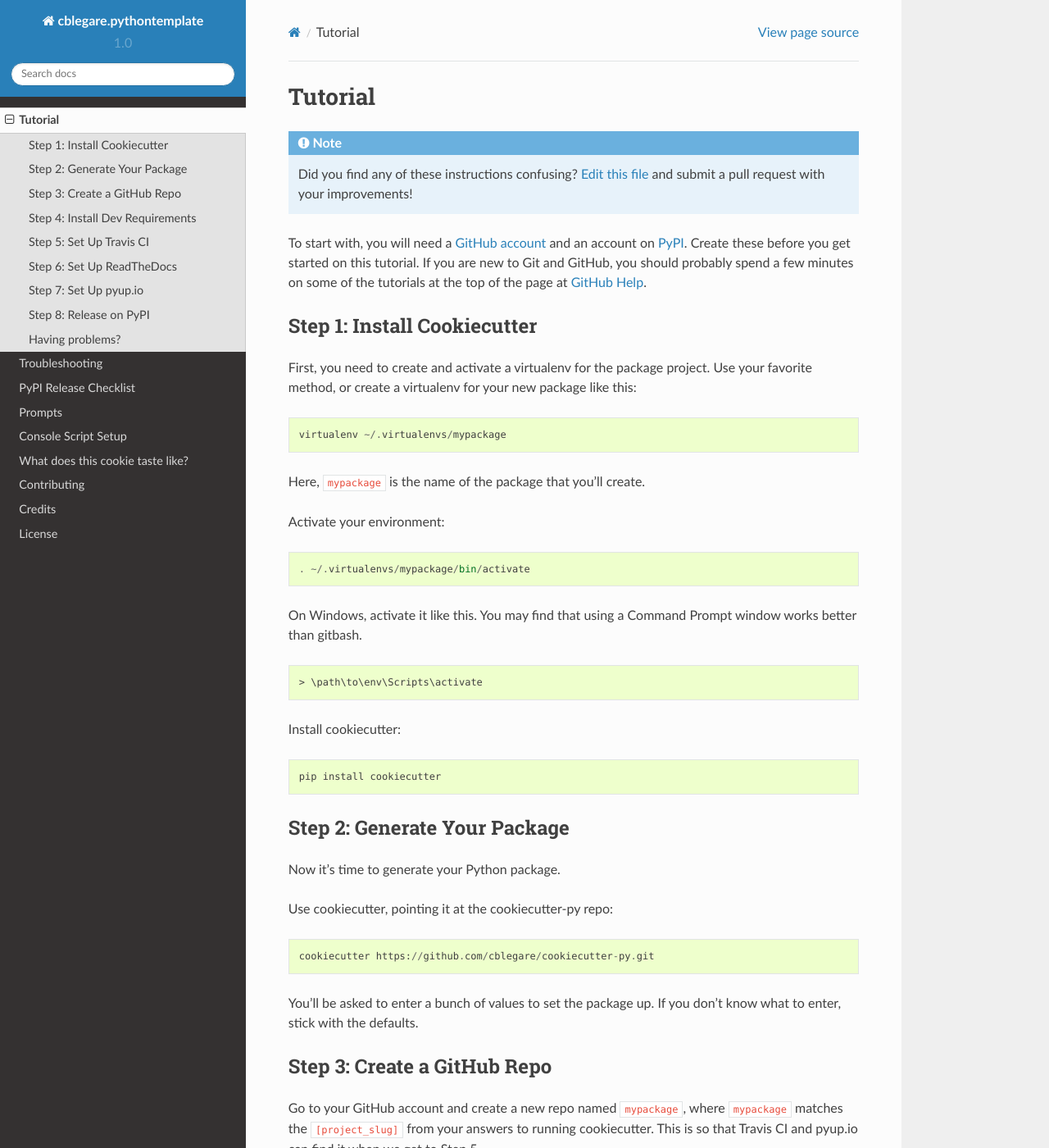
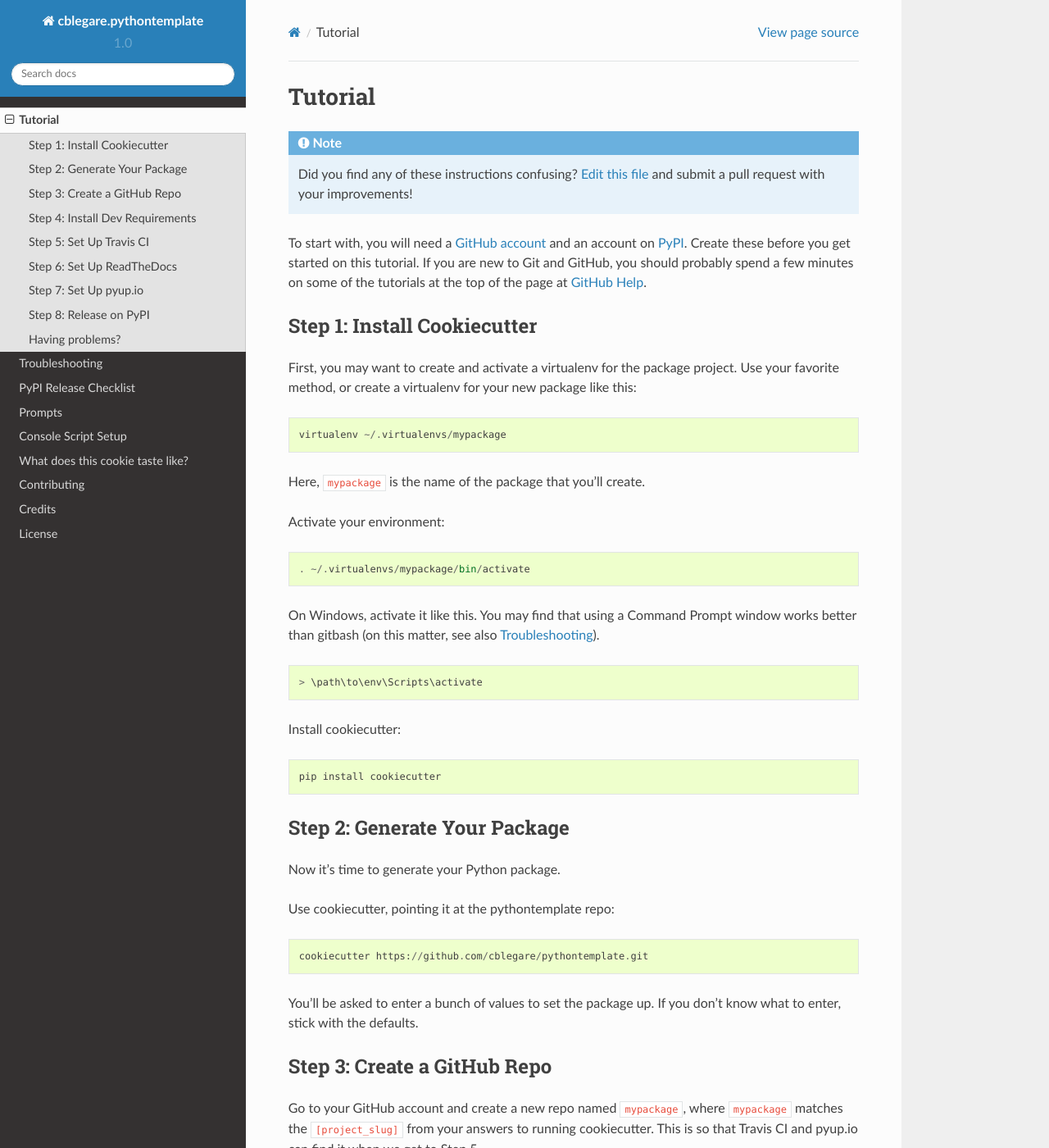
Before and after one commit to cblegare/cookiecutter-py, a Sphinx documentation site: the page built from docs/tutorial.rst, in a window 1280 px wide and 1400 px high. Shown: the whole window at 82% size. Built offline with Sphinx 7.4.7 and the Read the Docs theme 2.0.0, drawn with Linux system fonts in a browser that asks for light colours.

Commit message:
Fixed links and CI configs

```diff
--- a/README.rst
+++ b/README.rst
@@ -6,6 +6,11 @@
 .. image:: https://readthedocs.org/projects/cblegarepythontemplate/badge/?version=latest
    :target: http://cblegarepythontemplate.readthedocs.io/en/latest/?badge=latest
    :alt: Documentation Status
+.. image:: https://pyup.io/repos/github/cblegare/pythontemplate/shield.svg
+   :target: https://pyup.io/repos/github/cblegare/pythontemplate/
+   :alt: Updates
+
+----
 
 Cookiecutter_ template for a Python package.
 
--- a/docs/conf.py
+++ b/docs/conf.py
@@ -1,7 +1,7 @@
 #!/usr/bin/env python3
 # -*- coding: utf-8 -*-
 #
-# cookiecutter-py documentation build configuration file
+# pythontemplate documentation build configuration file
 #
 # This file is execfile()d with the current directory set to its
 # containing dir.
@@ -216,7 +216,7 @@ html_static_path = ['static']
 #html_search_scorer = 'scorer.js'
 
 # Output file base name for HTML help builder.
-htmlhelp_basename = 'cookiecutter-pydoc'
+htmlhelp_basename = 'pythontemplatedoc'
 
 # -- Options for LaTeX output ---------------------------------------------
 
@@ -238,7 +238,7 @@ latex_elements = {
 # (source start file, target name, title,
 #  author, documentclass [howto, manual, or own class]).
 latex_documents = [
-  (master_doc, 'cookiecutter-py.tex', 'cookiecutter-py Documentation',
+  (master_doc, 'pythontemplate.tex', 'pythontemplate Documentation',
    'Charles Bouchard-Légaré', 'manual'),
 ]
 
@@ -268,7 +268,7 @@ latex_documents = [
 # One entry per manual page. List of tuples
 # (source start file, name, description, authors, manual section).
 man_pages = [
-    (master_doc, 'cookiecutter-py', 'cookiecutter-py Documentation',
+    (master_doc, 'pythontemplate', 'pythontemplate Documentation',
      [author], 1)
 ]
 
@@ -282,8 +282,8 @@ man_pages = [
 # (source start file, target name, title, author,
 #  dir menu entry, description, category)
 texinfo_documents = [
-  (master_doc, 'cookiecutter-py', 'cookiecutter-py Documentation',
-   author, 'cookiecutter-py', 'One line description of project.',
+  (master_doc, 'pythontemplate', 'pythontemplate Documentation',
+   author, 'pythontemplate', 'One line description of project.',
    'Miscellaneous'),
 ]
 
--- a/docs/index.rst
+++ b/docs/index.rst
@@ -1,9 +1,9 @@
-.. cookiecutter-py documentation master file
+.. pythontemplate documentation master file
    You can adapt this file completely to your liking, but it should at least
    contain the root `toctree` directive.
 
 ===========================================
-Welcome to cookiecutter-py's documentation!
+Welcome to pythontemplate's documentation!
 ===========================================
 
 .. include:: ../README.rst
--- a/docs/pypi_release_checklist.rst
+++ b/docs/pypi_release_checklist.rst
@@ -49,7 +49,7 @@ For Every Release
         python setup.py check -r -s
 
 #. Edit the release on GitHub (e.g.
-   https://github.com/cblegare/cookiecutter-py/releases).
+   https://github.com/cblegare/pythontemplate/releases).
    Paste the release notes into the release's release page, and come up with a
    title for the release.
 
--- a/docs/troubleshooting.rst
+++ b/docs/troubleshooting.rst
@@ -7,7 +7,7 @@ Troubleshooting
 .. note:: Can you help improve this file? `Edit this file`_
           and submit a pull request with your improvements!
 
-.. _`Edit this file`: https://github.com/cblegare/cookiecutter-py/blob/master/docs/troubleshooting.rst
+.. _`Edit this file`: https://github.com/cblegare/pythontemplate/blob/master/docs/troubleshooting.rst
 
 
 Windows Issues
--- a/docs/tutorial.rst
+++ b/docs/tutorial.rst
@@ -4,7 +4,7 @@ Tutorial
 .. note:: Did you find any of these instructions confusing? `Edit this file`_
           and submit a pull request with your improvements!
 
-.. _`Edit this file`: https://github.com/abstrus/cookiecutter-py/blob/master/docs/tutorial.rst
+.. _`Edit this file`: https://github.com/cblegare/pythontemplate/blob/master/docs/tutorial.rst
 
 To start with, you will need a `GitHub account`_ and an account on `PyPI`_.
 Create these before you get started on this tutorial. If you are new to Git and
@@ -19,9 +19,9 @@ top of the page at `GitHub Help`_.
 Step 1: Install Cookiecutter
 ----------------------------
 
-First, you need to create and activate a virtualenv for the package project.
-Use your favorite method, or create a virtualenv for your new package like
-this::
+First, you may want to create and activate a virtualenv for the package
+project.  Use your favorite method, or create a virtualenv for your new
+package like this::
 
     virtualenv ~/.virtualenvs/mypackage
 
@@ -32,12 +32,12 @@ Activate your environment::
     . ~/.virtualenvs/mypackage/bin/activate
 
 On Windows, activate it like this. You may find that using a Command Prompt
-window works better than gitbash.
+window works better than gitbash (on this matter, see also
+:ref:`troubleshooting`).
 
-.. code-block:: powershell
+::
 
     > \path\to\env\Scripts\activate
-
 
 Install cookiecutter::
 
@@ -49,9 +49,9 @@ Step 2: Generate Your Package
 
 Now it's time to generate your Python package.
 
-Use cookiecutter, pointing it at the cookiecutter-py repo::
+Use cookiecutter, pointing it at the pythontemplate repo::
 
-    cookiecutter https://github.com/cblegare/cookiecutter-py.git
+    cookiecutter https://github.com/cblegare/pythontemplate.git
 
 You'll be asked to enter a bunch of values to set the package up.
 If you don't know what to enter, stick with the defaults.
@@ -207,4 +207,4 @@ Visit our :ref:`troubleshooting` page for help. If that doesn't help, go to
 our `Issues`_ page and create a new Issue. Be sure to give as much information
 as possible.
 
-.. _`Issues`: https://github.com/cblegare/cookiecutter-py/issues
+.. _`Issues`: https://github.com/cblegare/pythontemplate/issues
```
Also changed, not shown: .travis.yml.
